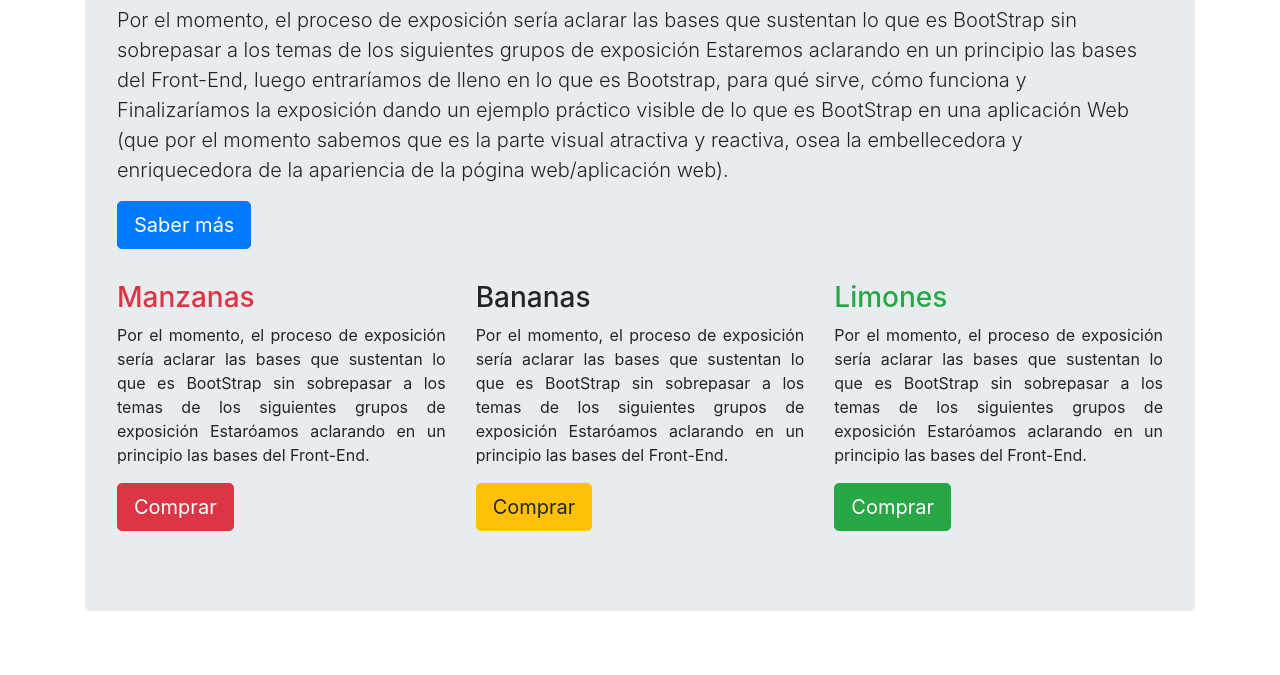
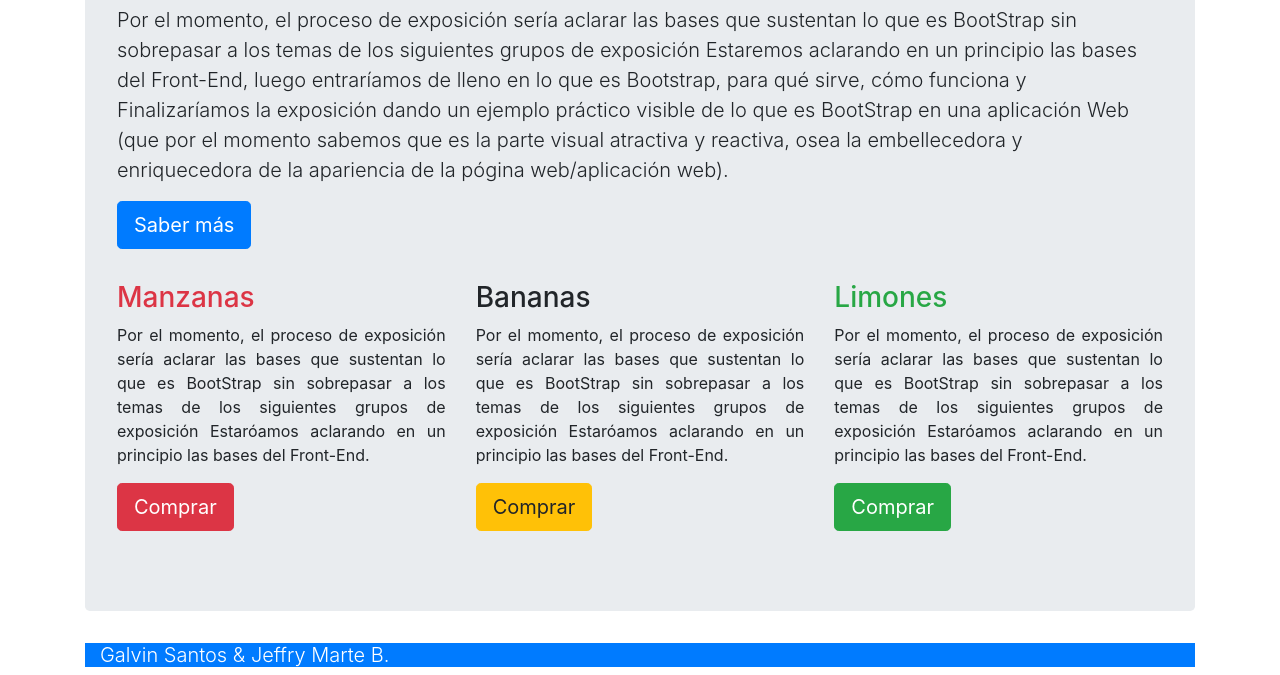
Before and after one commit to frijey/Bootstrap, a plain HTML site: page DropDown.HTML in a window 1280 px wide. Shown: the part 190-865 px from the top of the page. Before the commit the page ends 833 px from the top, so only its background shows below. Drawn offline with nearby package versions, Linux system fonts and the light colour scheme.

Commit message:
Ejemplo terminado, finish

```diff
--- a/DropDown.HTML
+++ b/DropDown.HTML
@@ -93,12 +93,14 @@
                         <a class="btn btn-success btn-lg" href="#" role="button">Comprar</a>
                     </p>
                 </div>
-
             </div>
-
         </div>
 
-
+        <footer>
+            <div class="container-fluid bg-primary">
+                <h3 class="text-white lead">Galvin Santos & Jeffry Marte B.</h3>
+            </div>
+        </footer>
 
     </div>
 
```
